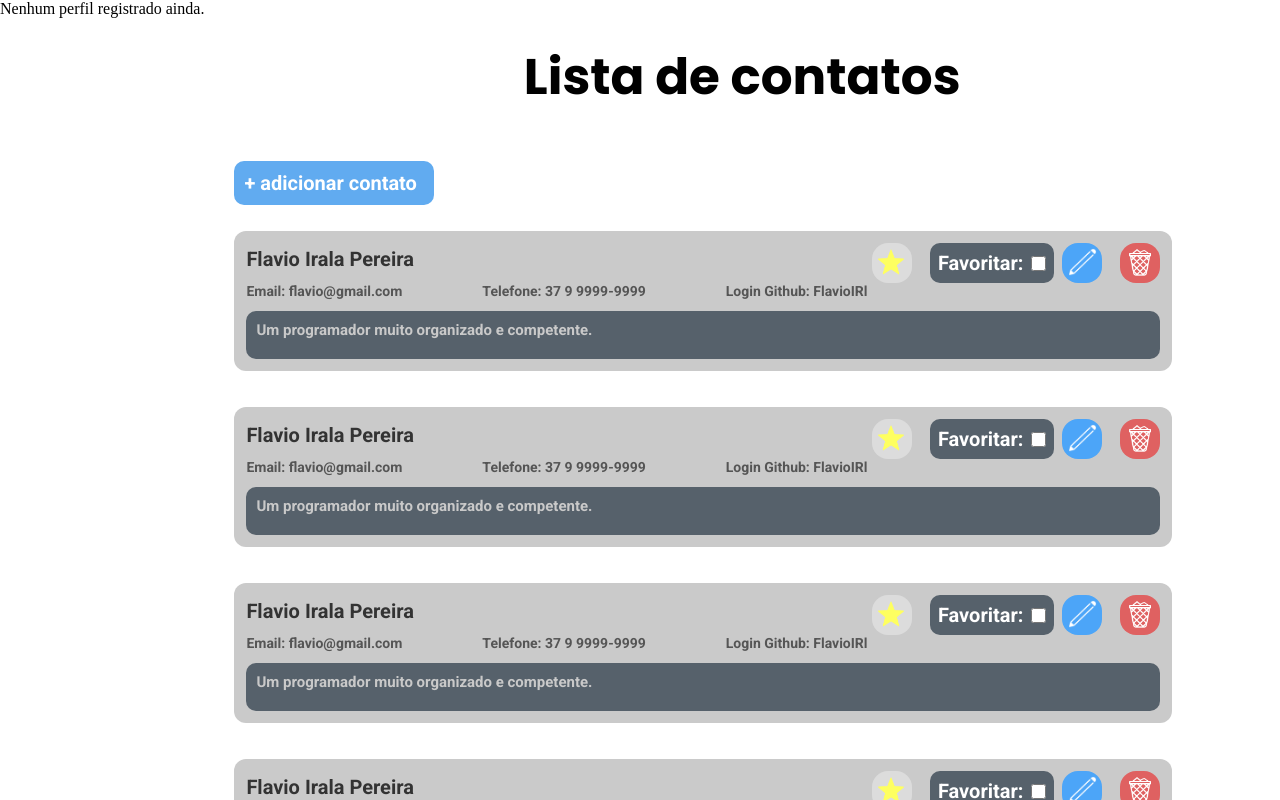
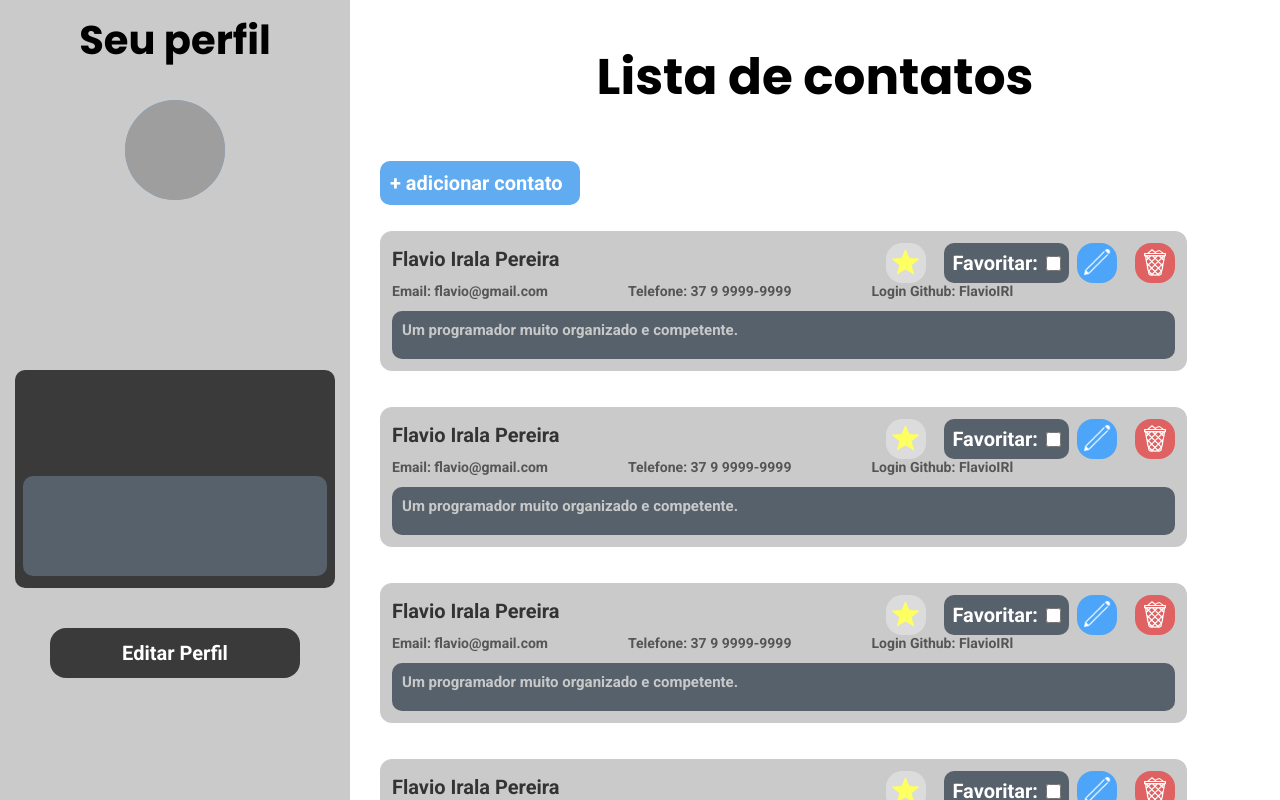
Before and after one commit to FlavioIrl/Agenda-Telefonica-React, a React (Vite) app: page /paginaPrincipal in a window 1280 px wide. Built offline with nearby package versions, Linux system fonts and the light colour scheme; grey boxes are pictures that could not be loaded.

Commit message:
poucas mudanças

```diff
--- a/package.json
+++ b/package.json
@@ -23,6 +23,7 @@
     "@eslint/js": "^9.25.0",
     "@types/react": "^19.1.2",
     "@types/react-dom": "^19.1.2",
+    "@types/react-redux": "^7.1.34",
     "@types/react-router-dom": "^5.3.3",
     "@types/styled-components": "^5.1.34",
     "@vitejs/plugin-react": "^4.4.1",
@@ -33,7 +34,7 @@
     "eslint-plugin-react-refresh": "^0.4.19",
     "eslint-plugin-styled-components-a11y": "^2.2.0",
     "globals": "^16.0.0",
-    "typescript": "~5.8.3",
+    "typescript": "^5.8.3",
     "typescript-eslint": "^8.30.1",
     "vite": "^6.3.2"
   },
--- a/src/containers/Perfil/index.tsx
+++ b/src/containers/Perfil/index.tsx
@@ -9,14 +9,21 @@ export const Perfil = () => {
   const dispatch = useDispatch()
 
   const registros = useSelector((state: RootState) => state.registros)
-  const perfilSalvo = registros[registros.length - 1]
+  const perfilSalvo = registros[registros.length - 1] || {
+    login: '',
+    descricao: '',
+    email: '',
+    nome: '',
+    telefone: ''
+  }
 
   const [editando, setEditando] = useState(false)
-  const [login, setLogin] = useState(perfilSalvo?.login || '')
-  const [descricao, setDescricao] = useState(perfilSalvo?.descricao || '')
-  const [email, setEmail] = useState(perfilSalvo?.email || '')
-  const [nome, setNome] = useState(perfilSalvo?.nome || '')
-  const [telefone, setTelefone] = useState(perfilSalvo?.telefone || '')
+  const [login, setLogin] = useState(perfilSalvo.login)
+  const [descricao, setDescricao] = useState(perfilSalvo.descricao)
+  const [email, setEmail] = useState(perfilSalvo.email)
+  const [nome, setNome] = useState(perfilSalvo.nome)
+  const [telefone, setTelefone] = useState(perfilSalvo.telefone)
+
 
 
   if (!perfilSalvo) return <p>Nenhum perfil registrado ainda.</p>
--- a/src/containers/Perfil/styles.ts
+++ b/src/containers/Perfil/styles.ts
@@ -11,9 +11,13 @@ export const ContainerPerfil = styled.div`
 export const ImagemPerfil = styled.img`
   background-color: #61abf0;
   border-radius: 50%;
-  width: 100px;
-  height: 100px;
+  width: 30vw;
+  max-width: 100px;
+  height: auto;
+  aspect-ratio: 1 / 1;
+  object-fit: cover;
   margin: 0 auto;
+  display: block;
 `
 
 export const Aside = styled.aside`
@@ -21,12 +25,20 @@ export const Aside = styled.aside`
   width: 350px;
   flex-direction: column;
   height: 100vh;
+
+  @media (max-width: 768px) {
+    width: 90%;
+  }
 `
 
 export const Titulo = styled.h1`
-  font-size: 40px;
-  margin: 40px auto 60px;
+  font-size: clamp(24px, 5vw, 40px);
+  margin: 10px auto 30px;
   font-family: Poppins, sans-serif;
+
+  @media (max-width: 768px) {
+    font-size: 30px;
+  }
 `
 
 export const BotaoPerfil = styled(BotaoBase)`
@@ -38,19 +50,22 @@ export const BotaoPerfil = styled(BotaoBase)`
 
   &:hover {
     background-color: rgb(78, 77, 77);
+  }f
+
+  @media (max-width: 768px) {
+    width: 80%;
   }
 `
 
 export const TextoDiv = styled.div`
   margin: 20px 15px;
   padding: 8px;
-  padding-top: 20px;
   border-radius: 10px;
   background-color: #3a3a3a;
 `
 
 export const TextoPerfil = styled.textarea`
-  font-size: 22px;
+  font-size: clamp(18px, 4vw, 22px);
   font-family: Roboto, sans-serif;
   margin-left: 5px;
   font-weight: bold;
@@ -60,26 +75,31 @@ export const TextoPerfil = styled.textarea`
   border: none;
   background-color: transparent;
   color: #cacaca;
+  overflow: hidden;
+
+  @media (max-width: 768px) {
+    font-size: 16px;
+  }
 `
 
 export const Email = styled.textarea`
   margin: 0 auto;
   margin-bottom: 60px;
-  font-size: 15px;
+  font-size: clamp(12px, 3vw, 15px);
   text-align: center;
   font-family: Roboto, sans-serif;
   font-weight: bold;
   color: #545454;
   width: 100%;
   height: 30px;
-  color: #545454;
   resize: none;
   border: none;
   background-color: transparent;
+  overflow: hidden;
 `
 
 export const Nome = styled.textarea`
-  font-size: 30px;
+  font-size: clamp(24px, 4vw, 30px);
   color: #1d1d1d;
   text-align: center;
   font-family: Roboto, sans-serif;
@@ -88,15 +108,16 @@ export const Nome = styled.textarea`
   width: 100%;
   height: 40px;
   line-height: 24px;
-  resize: none;
   border: none;
   background-color: transparent;
+  resize: none;
+  overflow: hidden;
 `
 
 export const DescricaoPerfil = styled.textarea`
   padding: 10px;
   color: #c9c9c9;
-  font-size: 15px;
+  font-size: clamp(14px, 3vw, 15px);
   font-family: Roboto, sans-serif;
   font-weight: bold;
   max-height: 150px;
@@ -108,4 +129,5 @@ export const DescricaoPerfil = styled.textarea`
   background-color: #56616b;
   margin-top: 30px;
   border-radius: 10px;
+  overflow: hidden;
 `
--- a/tsconfig.node.json
+++ b/tsconfig.node.json
@@ -2,7 +2,7 @@
   "compilerOptions": {
     "tsBuildInfoFile": "./node_modules/.tmp/tsconfig.node.tsbuildinfo",
     "target": "ES2022",
-    "lib": ["ES2023"],
+    "lib": ["DOM", "ES2022"],
     "module": "ESNext",
     "skipLibCheck": true,
 
```
Also changed, not shown: 2 other files (tests, documents, lock files or other folders).
